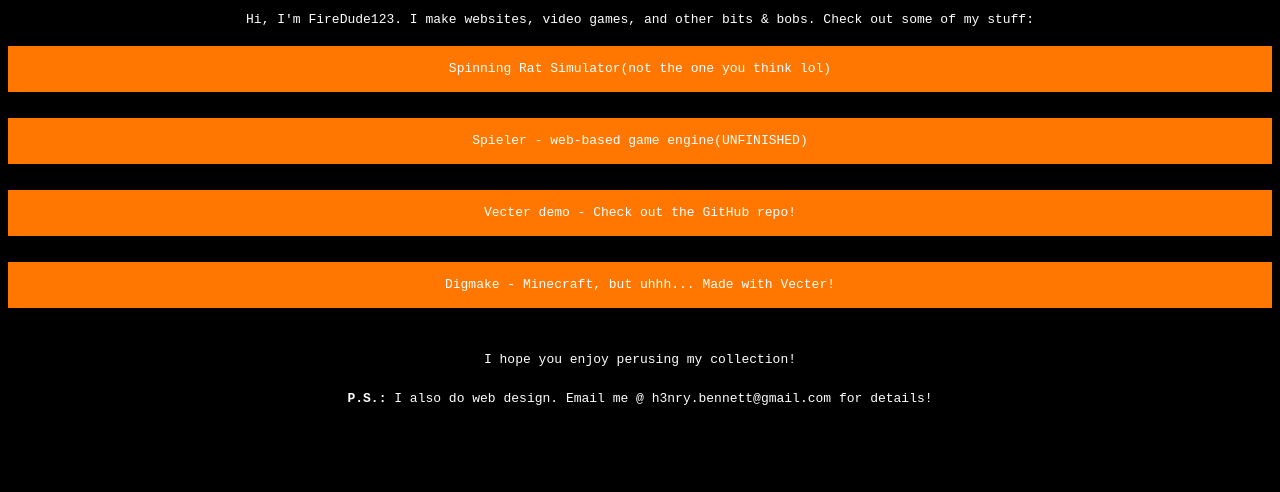
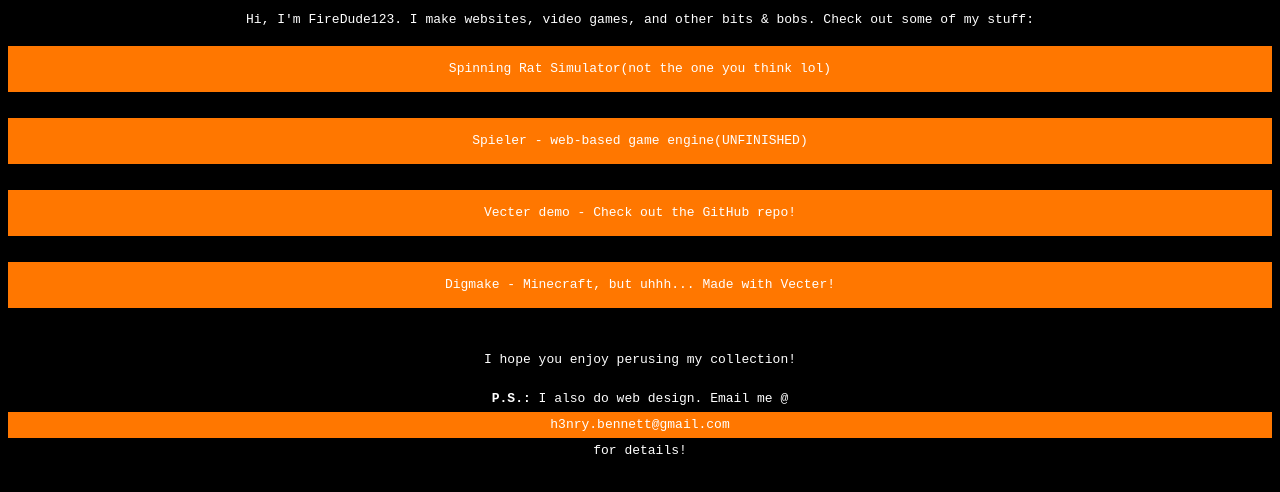
Before and after one commit to F1reDude123/f1redude123.github.io, a plain HTML site: page index.html in a window 1280 px wide. Shown: the part 80-572 px from the top of the page. Drawn offline with Linux system fonts and the light colour scheme.

Commit message:
Update index.html

```diff
--- a/index.html
+++ b/index.html
@@ -31,6 +31,6 @@
     <a href="https://f1redude123.github.io/Vecter/docs/digmake.html">Digmake - Minecraft, but uhhh... Made with Vecter!</a>
     <br>
     <p>I hope you enjoy perusing my collection!</p>
-    <b>P.S.:</b> I also do web design. Email me @ h3nry.bennett@gmail.com for details!
+    <b>P.S.:</b> I also do web design. Email me @ <a href="mailto:h3nry.bennett@gmail.com" style="padding:0px;display:inine;">h3nry.bennett@gmail.com</a> for details!
   </body>
 </html>
```
